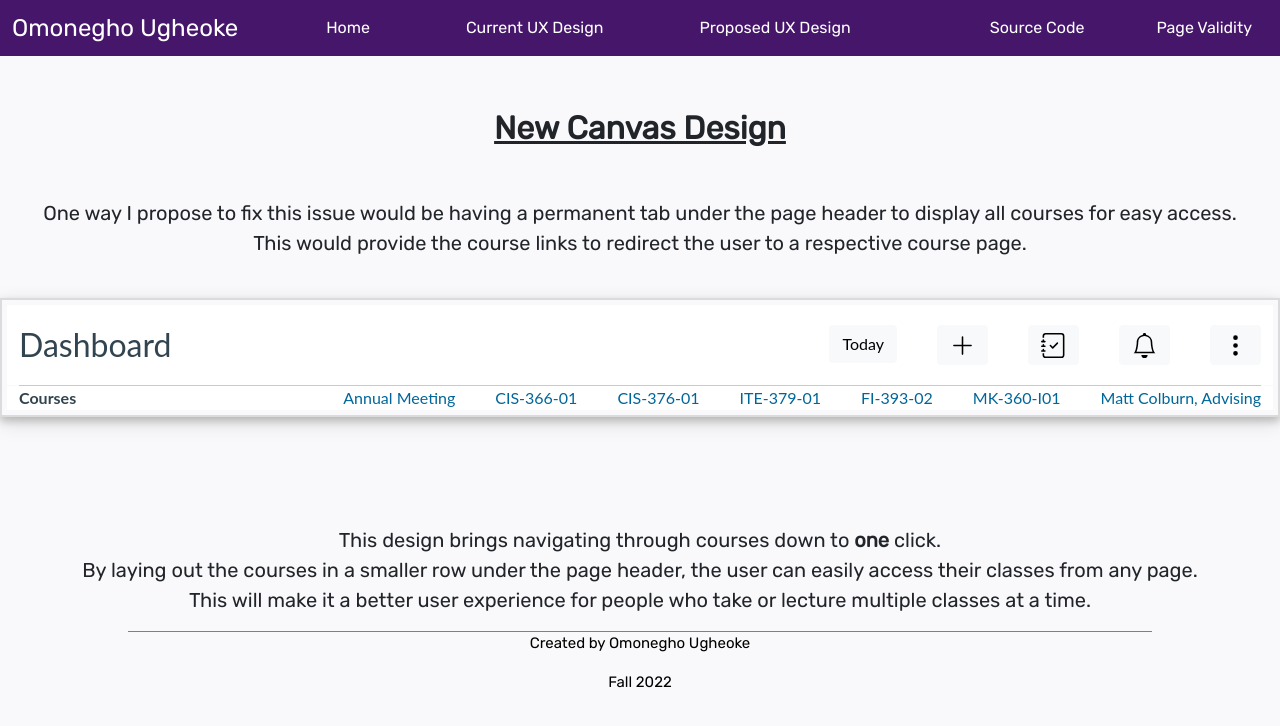
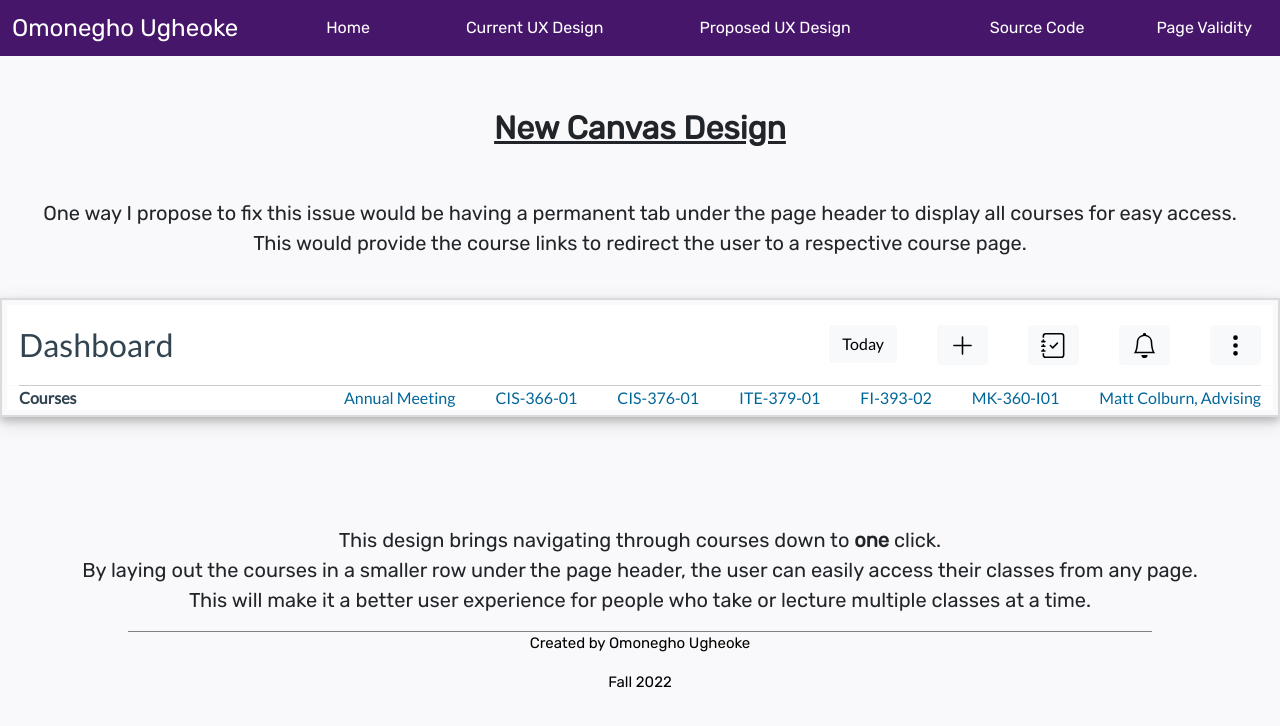
Before and after one commit to ougheoke/juliette-lab, a plain HTML site: page pages/improved_ux.html in a window 1280 px wide. Drawn offline with nearby package versions, Linux system fonts and the light colour scheme.

Commit message:
fixed font

```diff
--- a/pages/improved_ux.html
+++ b/pages/improved_ux.html
@@ -10,6 +10,7 @@
   <link rel="preconnect" href="https://fonts.googleapis.com">
 <link rel="preconnect" href="https://fonts.gstatic.com" crossorigin>
 <link href="https://fonts.googleapis.com/css2?family=Rubik:wght@400&display=swap" rel="stylesheet">
+<link rel="stylesheet" type="text/css" href="//fonts.googleapis.com/css?family=Lato" />
 <link rel="stylesheet" href="../styles/style.css">
 </head>
 
```
